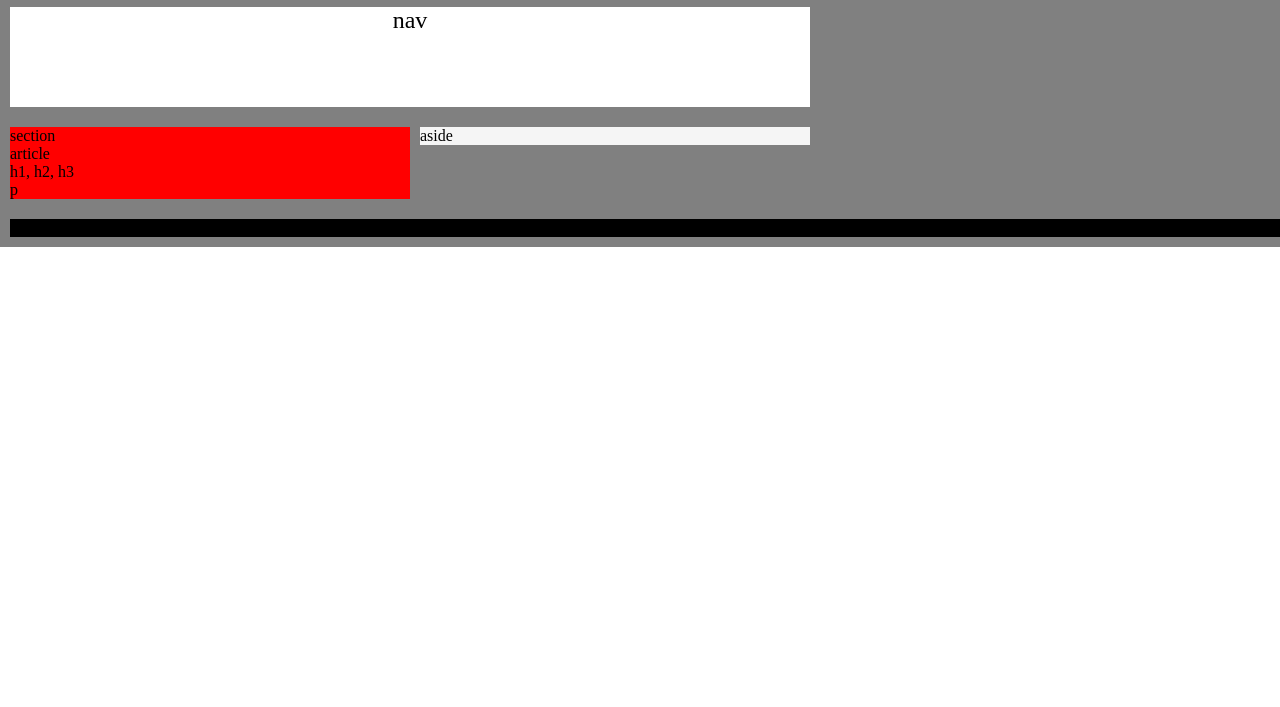
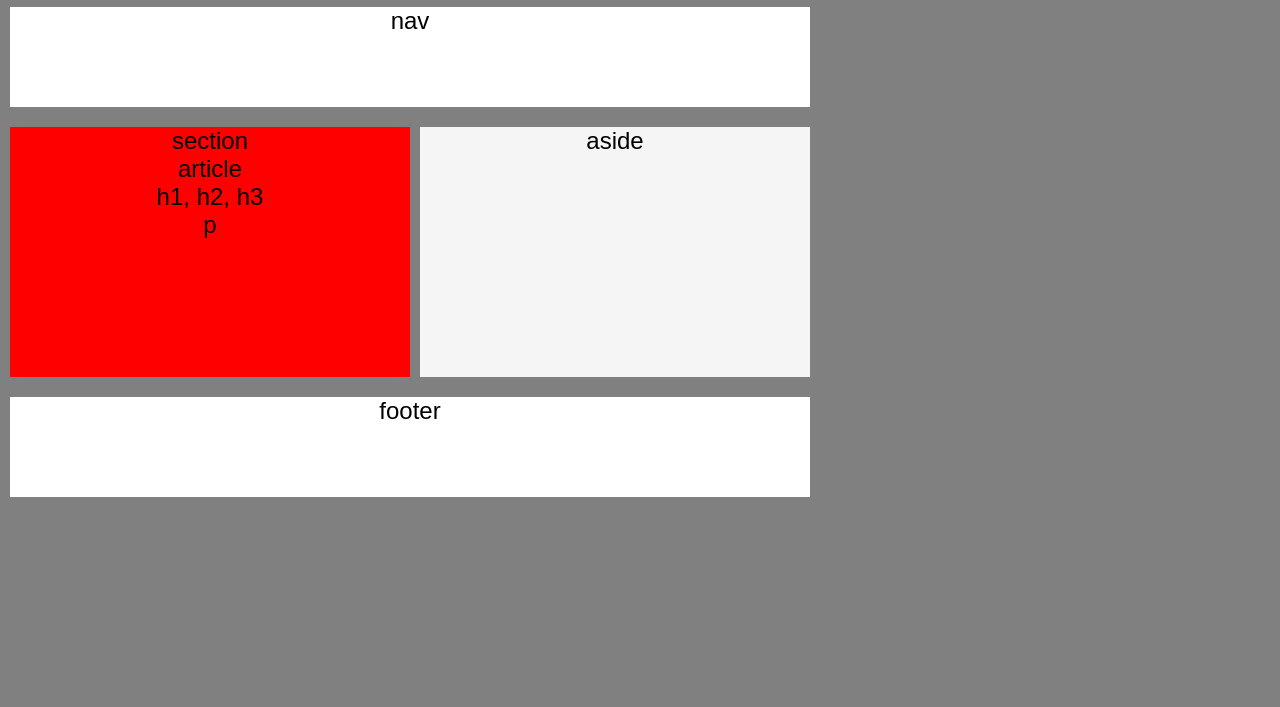
Before and after one commit to beck-kray/Homework-1, a plain HTML site: page Index.html in a window 1280 px wide. Shown: the part 113-820 px from the top of the page. Drawn offline with Linux system fonts and the light colour scheme.

Commit message:
After class homework

```diff
--- a/style.css
+++ b/style.css
@@ -1,11 +1,13 @@
 #background {
     background-color: grey;
     width: 100%;
+    height: 800px;
     padding: 10px;
 }
 
 body {
 margin: 0;
+font-family: Arial, Helvetica Neue, Helvetica, sans-serif;
 }
 
 #header {
@@ -14,8 +16,6 @@ margin: 0;
     height: 100px;
     text-align: center;
     font-size: 24px;
-    font-family: helveltica sans serif;
-
 }
 
 #nav {
@@ -24,9 +24,7 @@ margin: 0;
     height: 100px;
     text-align: center;
     font-size: 24px;
-    font-family: helveltica sans serif;
     margin-top: 10px;
-
 }
 
 #section {
@@ -36,6 +34,9 @@ margin: 0;
     margin-bottom: 20px;
     margin-top: 20;
     margin-top: 20px;
+    height: 250px;
+    text-align: center;
+    font-size: 24px;
 }
 
 #aside {
@@ -44,9 +45,16 @@ margin: 0;
     float: left;
     margin-top: 20px;
     margin-left: 10px;
+    height: 250px;
+    text-align: center;
+    font-size: 24px;
 }
 
 #footer {
-    background: black;
+    background: white;
     clear: both;
+    width: 800px;
+    height: 100px;
+    text-align: center;
+    font-size: 24px;
 }
```
